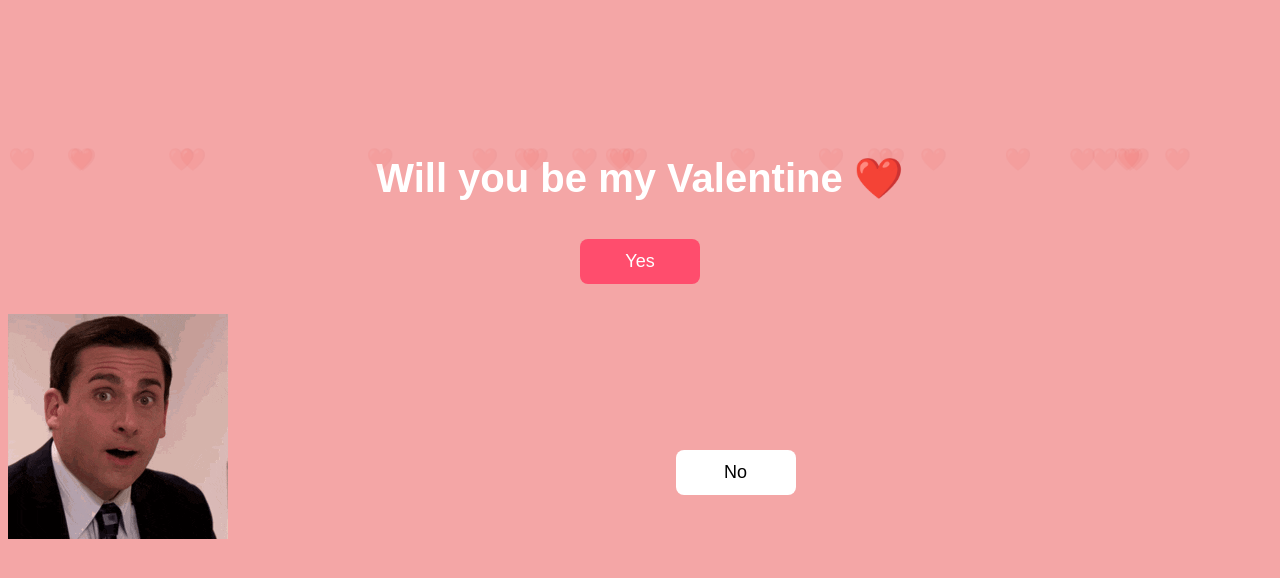
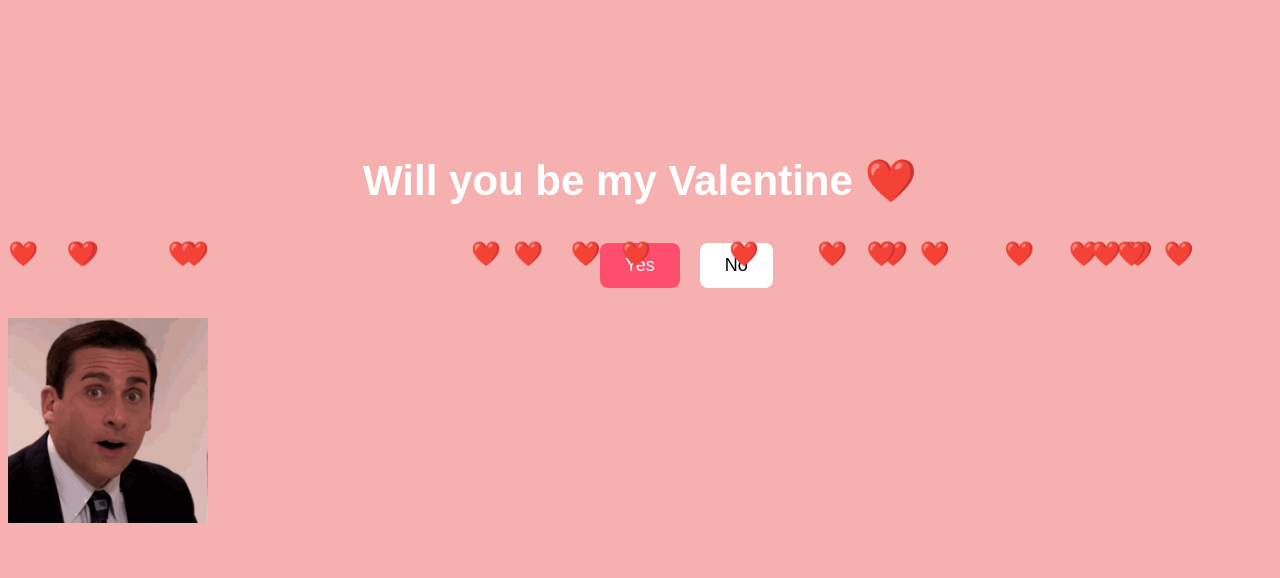
Before and after one commit to Neelbilimoria-17/14feb, a plain HTML site: page index.html in a window 1280 px wide. Both pictures are taken after a click on the button "Yes". Drawn offline with Linux system fonts and the light colour scheme.

Commit message:
index.html

```diff
--- a/index.html
+++ b/index.html
@@ -1,20 +1,19 @@
 <!DOCTYPE html>
 <html>
 <head>
-  <title>Will You Be My Valentine ❤️</title>
+  <title>Valentine ❤️</title>
 
   <style>
     body {
-      background: #f4a6a6;
+      background: #f7b0b0;
       font-family: Arial;
       text-align: center;
       padding-top: 120px;
-      overflow: hidden;
     }
 
     h1 {
       color: white;
-      font-size: 40px;
+      font-size: 42px;
     }
 
     button {
@@ -24,7 +23,6 @@
       border-radius: 8px;
       border: none;
       cursor: pointer;
-      width: 120px;
     }
 
     #yes {
@@ -35,32 +33,24 @@
     #no {
       background: white;
       position: absolute;
-      left: 52%;
-      top: 55%;
     }
 
     #gif {
       display: none;
       margin-top: 20px;
-      width: 220px;
+      width: 200px;
     }
 
     .heart {
       position: fixed;
       color: red;
-      font-size: 22px;
-      animation: float 3s linear forwards;
+      font-size: 24px;
+      animation: float 3s linear infinite;
     }
 
     @keyframes float {
-      0% {
-        transform: translateY(0);
-        opacity: 1;
-      }
-      100% {
-        transform: translateY(-700px);
-        opacity: 0;
-      }
+      0% {transform: translateY(0);}
+      100% {transform: translateY(-600px);}
     }
   </style>
 </head>
@@ -80,10 +70,10 @@
   const yesBtn = document.getElementById("yes");
   const gif = document.getElementById("gif");
 
-    // NO button moves when clicked (same size, just shifts place)
+  // NO button runs away
   noBtn.onclick = function () {
-      const x = Math.random() * (window.innerWidth - 150);
-      const y = Math.random() * (window.innerHeight - 150);
+    const x = Math.random() * window.innerWidth * 0.7;
+    const y = Math.random() * window.innerHeight * 0.6;
     noBtn.style.left = x + "px";
     noBtn.style.top = y + "px";
   };
@@ -93,8 +83,8 @@
 
     gif.style.display = "block";
 
-      // create floating hearts
-      for (let i = 0; i < 25; i++) {
+    // hearts animation
+    for (let i = 0; i < 20; i++) {
       let heart = document.createElement("div");
       heart.className = "heart";
       heart.innerHTML = "❤️";
@@ -103,9 +93,9 @@
       document.body.appendChild(heart);
     }
 
-      // open Formspree digits page after 3 seconds
-      setTimeout(function () {
-        window.location.href = "https://formspree.io/f/mvzboleb";
+    // 🔥 OPEN DIGITS PAGE AFTER 3 SECONDS
+    setTimeout(function(){
+      window.location.href = "https://neelbilimoria-17.github.io/14feb/";
     }, 3000);
   };
 </script>
```
Lines whose indentation alone changed are shown as unchanged.
